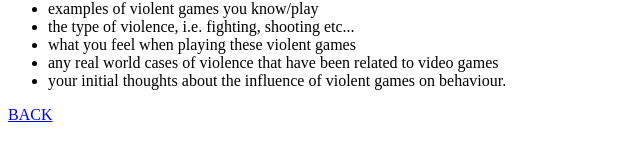
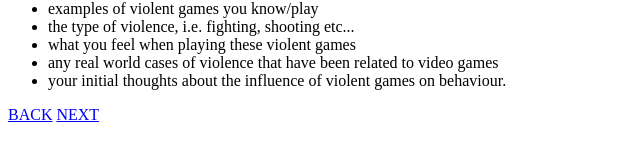
Before and after one commit to bethanigourlay7/gameviolence, a plain HTML site: page brainstorming.html in a window 1280 px wide. Shown: the part 267-428 px from the top of the page, 0-640 px from the left. Drawn offline with Linux system fonts and the light colour scheme.

Commit message:
Update brainstorming.html

```diff
--- a/brainstorming.html
+++ b/brainstorming.html
@@ -22,7 +22,7 @@
   </ul>
  </p>
  <p>
-   <a href="index.html">BACK</a>
+  <a href="index.html">BACK</a> <a href = "process.html">NEXT</a>
  </p>
 </body>
 </html>
```
